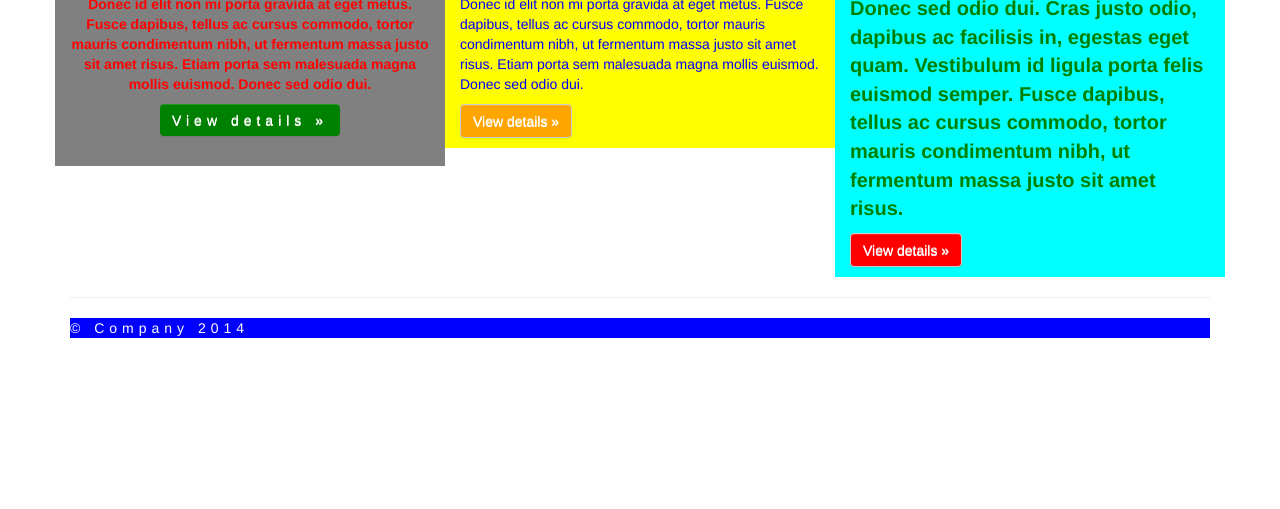
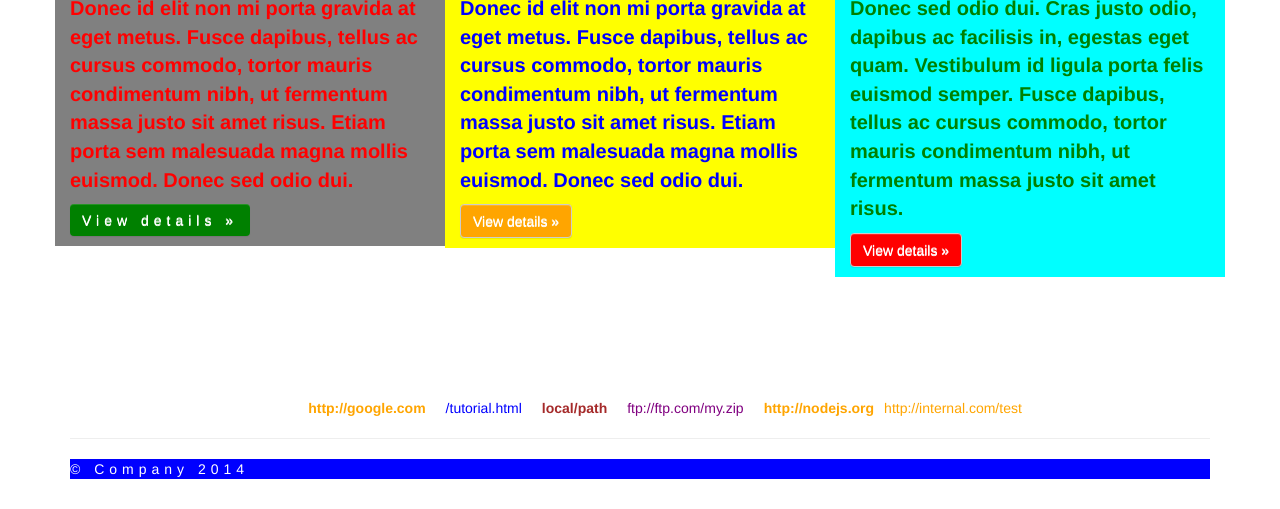
Before and after one commit to abrar000/Dom-Query-Selectors, a plain HTML site: page index.html in a window 1280 px wide. Shown: the part 482-991 px from the top of the page. Before the commit the page ends 850 px from the top, so only its background shows below. Drawn offline with nearby package versions, Linux system fonts and the light colour scheme.

Commit message:
adding some task

```diff
--- a/index.html
+++ b/index.html
@@ -80,17 +80,29 @@
           <p><a class="btn btn-default" href="#" role="button">View details &raquo;</a></p>
         </div>
       </div>
+      <div>
+        <ul>
+          <li><a href="http://google.com">http://google.com</a></li>
+          <li><a href="/tutorial">/tutorial.html</a></li>
+          <li><a href="local/path">local/path</a></li>
+          <li><a href="ftp://ftp.com/my.zip">ftp://ftp.com/my.zip</a></li>
+          <li><a href="http://nodejs.org">http://nodejs.org</a></li>
+          <li><a href="http://internal.com/test">http://internal.com/test</a></li>
+          </ul>
+      </div>
+
 
       <hr>
 
       <footer>
         <p>&copy; Company 2014</p>
       </footer>
-    </div> <!-- /container -->        <script src="//ajax.googleapis.com/ajax/libs/jquery/1.11.0/jquery.min.js"></script>
+    </div> <!-- /container -->
+
+    <script src="//ajax.googleapis.com/ajax/libs/jquery/1.11.0/jquery.min.js"></script>
         <script>window.jQuery || document.write('<script src="js/vendor/jquery-1.11.0.min.js"><\/script>')</script>
 
         <script src="js/vendor/bootstrap.min.js"></script>
-
         <script src="js/plugins.js"></script>
         <script src="js/main.js"></script>
         <script src="js/vendor/modernizr-2.6.2-respond-1.1.0.min.js"></script>
--- a/js/main.js
+++ b/js/main.js
@@ -56,16 +56,21 @@ para[0].style.textAlign = 'center';
 
 const heading = document.getElementsByClassName('col-md-4');
 heading[0].style.color ='red'
-heading[0].style.textAlign ='center';
 heading[0].style.backgroundColor ='grey';
+// heading[0].style.fontWeight ='900';
+heading[0].style.fontSize ='20px';
 heading[0].style.fontWeight ='bold';
 heading[0].style.marginBottom ='10rem';
 heading[1].style.color ='blue';
 heading[1].style.marginBottom ='10rem'
+// heading[1].style.fontWeight ='900';
+heading[1].style.fontSize ='20px';
+heading[1].style.fontWeight ='bold';
 heading[1].style.backgroundColor ='yellow'
 heading[2].style.color ='green'
+heading[2].style.fontWeight ='bold';
 heading[2].style.backgroundColor ='aqua'
-heading[2].style.fontWeight ='900';
+// heading[2].style.fontWeight ='900';
 heading[2].style.fontSize ='20px';
 
 //// querrySelectorAll
@@ -88,7 +93,7 @@ let btnn = document.getElementsByClassName('btn btn-default');
 
 btnn[0].style.color = 'white';
 btnn[0].style.background = 'green';
-btnn[0].style.marginBottom = '2rem';
+// btnn[0].style.marginBottom = '2rem';
 btnn[0].style.border = 'none';
 btnn[0].style.letterSpacing = '5px';
 btnn[1].style.background='orange';
--- a/js/vendor/app.js
+++ b/js/vendor/app.js
@@ -14,3 +14,33 @@ let g = con.setAttribute('id','reham');
 let h = con.setAttribute('class','abrar');
 con.style.color ='black';
 console.log(con);
+
+
+//unordered list
+let unorderedList = document.querySelector('ul');
+let i = unorderedList.setAttribute('id','item-list');
+let j = unorderedList.setAttribute('class','item-list');
+unorderedList.style.listStyleType ="none";
+unorderedList.style.display="flex";
+unorderedList.style.marginTop="5rem";
+unorderedList.style.justifyContent="center";
+
+console.log(unorderedList);
+
+
+let link = document.querySelectorAll('a');
+link[5].style.color = 'orange';
+link[5].style.margin = '1rem';
+link[5].style.fontWeight = 'bold';
+link[6].style.color = 'blue';
+link[6].style.margin = '1rem';
+link[7].style.color = 'brown';
+link[7].style.margin = '1rem';
+link[7].style.fontWeight = 'bold';
+link[8].style.color = 'purple';
+link[8].style.margin = '1rem';
+link[9].style.color = 'orange';
+link[9].style.margin = '1rem';
+link[9].style.fontWeight = 'bold';
+link[10].style.color = 'orange';
+console.log(link);
```
